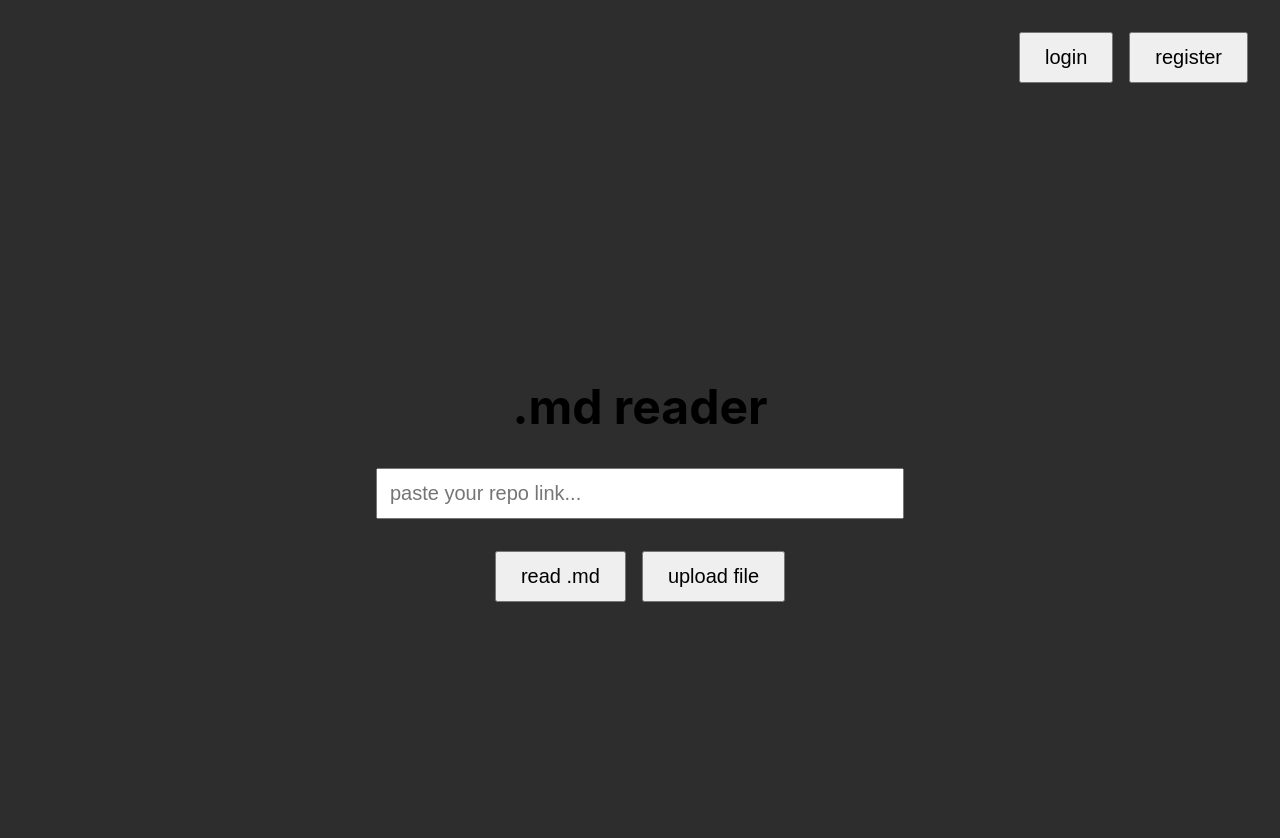
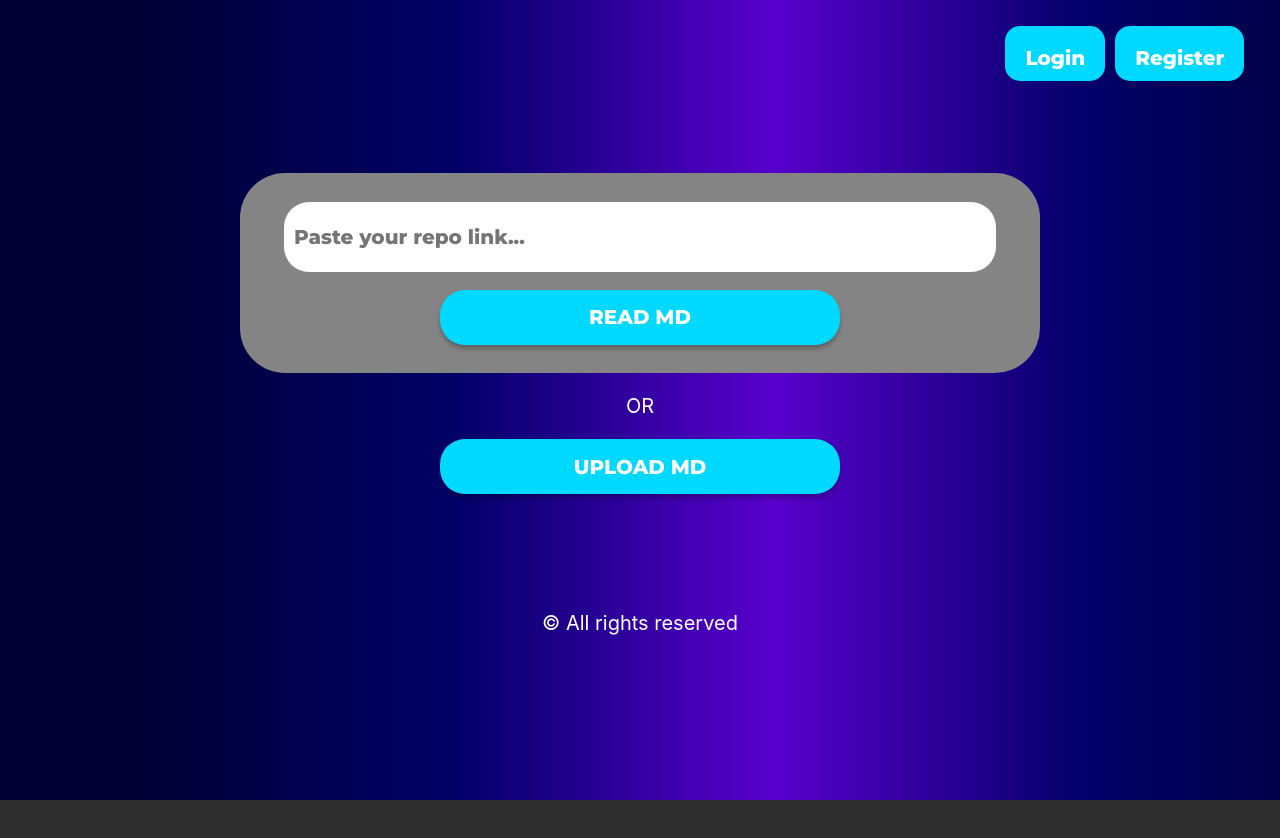
Before and after one commit to Kuonkli/MarkDownReader, a React (Create React App) app in the folder client/: page / in a window 1280 px wide. Shown: the top 838 px of the page. After the commit the page ends 800 px from the top, so only its background shows below. Built offline with nearby package versions, Linux system fonts and the light colour scheme; the HTML template or start-up script is replaced by a standard one.

Commit message:
local changes

```diff
--- a/client/src/App.js
+++ b/client/src/App.js
@@ -3,10 +3,12 @@
 import MainPageComponent from "./components/MainPageComponent";
 import FileComponent from "./components/FileComponent";
 import UserProjectsComponent from "./components/UserProjectsComponent";
+import Background from './components/BackgroundComponent';
 
 const App = () => {
     return (
         <Router>
+            <Background />
             <Routes>
                 <Route path="/" element={<MainPageComponent />} />
                 <Route path="/file" element={<FileComponent />} />
--- /dev/null
+++ b/client/src/components/BackgroundComponent.js
@@ -0,0 +1,68 @@
+import React, { useEffect, useRef } from 'react';
+import "../css/BackgroundStyles.css"; // Импортируем CSS-файл
+
+const BackgroundComponent = () => {
+  const canvasRef = useRef(null);
+
+  useEffect(() => {
+    const canvas = canvasRef.current;
+    const ctx = canvas.getContext('2d');
+    let animationFrameId;
+    let offset = 0; // Смещение градиента
+    let direction = 1; // Направление движения (1 - вправо, -1 - влево)
+
+    // Настройка холста
+    const resizeCanvas = () => {
+      canvas.width = window.innerWidth;
+      canvas.height = window.innerHeight;
+    };
+
+    window.addEventListener('resize', resizeCanvas);
+    resizeCanvas();
+
+    // Анимация градиента
+    const animate = () => {
+      animationFrameId = requestAnimationFrame(animate);
+
+      // Очищаем холст
+      ctx.clearRect(0, 0, canvas.width, canvas.height);
+
+      // Создаем линейный градиент
+      const gradient = ctx.createLinearGradient(
+        offset, 0, // Начальная точка X
+        canvas.width + offset, 0 // Конечная точка X
+      );
+
+      // Цвета градиента
+      gradient.addColorStop(0, 'hsl(240, 100%, 10%)'); // Темно-синий
+      gradient.addColorStop(0.25, 'hsl(240, 100%, 20%)'); // Синий
+      gradient.addColorStop(0.5, 'hsl(266, 100%, 40%)'); // Яркий синий
+      gradient.addColorStop(0.75, 'hsl(240, 100%, 20%)'); // Синий
+      gradient.addColorStop(1, 'hsl(240, 100%, 10%)'); // Темно-синий
+
+      // Заливаем холст градиентом
+      ctx.fillStyle = gradient;
+      ctx.fillRect(0, 0, canvas.width, canvas.height);
+
+      // Анимация смещения
+      offset += direction * 0.4; // Скорость движения градиента
+
+      // Меняем направление, если градиент дошел до края
+      if (offset >= canvas.width * 0.2 || offset <= -canvas.width * 0.2) {
+        direction *= -1; // Меняем направление
+      }
+    };
+
+    animate();
+
+    // Очистка
+    return () => {
+      window.removeEventListener('resize', resizeCanvas);
+      cancelAnimationFrame(animationFrameId);
+    };
+  }, []);
+
+  return <canvas ref={canvasRef} className="canvas-style" />;
+};
+
+export default BackgroundComponent;
--- a/client/src/components/MainPageComponent.js
+++ b/client/src/components/MainPageComponent.js
@@ -130,38 +130,41 @@
     };
 
     return (
-        <div className="container">
+        <div>
             <header className="main-page-header">
+                <div>
                     <button
                         className="header-button"
                         id="login"
                         onClick={() => toggleAuthVisibility(true)}>
-                        login
+                        Login
                     </button>
                     <button
                         className="header-button"
                         id="register"
                         onClick={() => toggleAuthVisibility(false)}>
-                        register
+                        Register
                     </button>
+                </div>
             </header>
 
             <main className="main">
                 {AuthVisibility ?
                     (
-                        <div id={"auth-overlay"} className={"auth-overlay"} onClick={(e) => {
+                        <div className={"auth-window"}>
+                            <div id={"auth-overlay"}  className={"auth-overlay"} onClick={(e) => {
                                 if (e.target === document.getElementById("auth-overlay")) {
                                     setAuthVisibility(false);
                                 }
-                        }}>
+                            }}/>
                             <div className="auth-container">
-                                <h2>{isLogin ? "auth" : "registration"}</h2>
+                                <h2>{isLogin ? "Авторизация" : "Регистрация"}</h2>
                                 {authError && <p className={"error-message"}>{authError}</p>}
                                 <form onSubmit={handleAuthSubmit}>
                                     {!isLogin && (
                                         <>
                                             <div className="form-group">
-                                                <label htmlFor="nickname">nickname:</label>
+                                                <label htmlFor="nickname">Имя аккаунта:</label>
                                                 <input
                                                     type="text"
                                                     id="nickname"
@@ -174,7 +177,7 @@
                                         </>
                                     )}
                                     <div className="form-group">
-                                        <label htmlFor="email">email:</label>
+                                        <label htmlFor="email">Email:</label>
                                         <input
                                             type="email"
                                             id="email"
@@ -185,7 +188,7 @@
                                         />
                                     </div>
                                     <div className="form-group">
-                                        <label htmlFor="password">password:</label>
+                                        <label htmlFor="password">Пароль:</label>
                                         <input
                                             type="password"
                                             id="password"
@@ -196,10 +199,10 @@
                                         />
                                     </div>
                                     <button className="auth-button" type="submit">
-                                        {isLogin ? "login" : "register"}
+                                        {isLogin ? "Войти" : "Зарегистрироваться"}
                                     </button>
                                     <p onClick={toggleForm} className="toggle-link">
-                                        {isLogin ? 'has no account yet? register' : 'already registered? login'}
+                                        {isLogin ? 'Нет аккаунта? Зарегистрируйтесь' : 'Уже есть аккаунт? Войдите'}
                                     </p>
                                 </form>
                             </div>
@@ -207,7 +210,8 @@
                     ) : null
                 }
 
-                        <h1>.md reader</h1>
+                <div className="container">
+                    <div className="link-block">
                         <div className="pastelinkarea">
                             {error && <p style={{color: "red"}}>{error}</p>}
                             <input
@@ -218,21 +222,22 @@
                                     setRepoLink(e.target.value);
                                     setError("");
                                 }}
-                                placeholder="paste your repo link..."
+                                placeholder="Paste your repo link..."
                             />
                         </div>
-                        <div className="ButtonGroup">
                         <div className="read-md-button">
                             <button id="read-md-button" onClick={fetchFiles}>
-                                    read .md
+                                READ MD
                             </button>
                         </div>
+                    </div>
+                    <p>OR</p>
                     <div className="upload-md-button">
                         <button
                             id="upload-md-button"
                             onClick={() => document.getElementById("file-input").click()}
                         >
-                                upload file
+                            UPLOAD MD
                         </button>
                         <input
                             type="file"
@@ -245,6 +250,11 @@
                     </div>
                 </div>
             </main>
+
+
+            <footer className="footer">
+                <p>&copy; All rights reserved</p>
+            </footer>
         </div>
     );
 };
--- /dev/null
+++ b/client/src/css/BackgroundStyles.css
@@ -0,0 +1,9 @@
+/* styles.css */
+.canvas-style {
+    position: fixed;
+    top: 0;
+    left: 0;
+    width: 100%;
+    height: 100%;
+    z-index: -1;
+  }
--- a/client/src/css/MainPageStyles.css
+++ b/client/src/css/MainPageStyles.css
@@ -1,96 +1,169 @@
 @import url('https://fonts.googleapis.com/css2?family=Montserrat:ital,wght@0,100..900;1,100..900&display=swap');
 
 /* Base styles */
+.main-page-header {
+    margin: 2vw 0;
+    padding: 0 2vw;
+    display: flex;
+    flex-direction: row;
+    justify-content: flex-end;
+    gap: 11px;
+}
+
+.header-button,
+#read-md-button,
+#upload-md-button {
+    border: none;
+    border-radius: 15px;
+    font-family: 'Montserrat', sans-serif;
+    font-weight: 800;
+    font-size: inherit;
+    color: #fff;
+    background-color: #00D9FF;
+    transition: transform 0.5s ease, background-color 0.3s ease;
+    cursor: pointer;
+}
+
+.header-button {
+    height: 40px;
+    padding: 10px;
+    margin-right: 10px;
+}
+
+#read-md-button, #upload-md-button {
+    width: 150px;
+    height: 40px;
+    border-radius: 25px;
+    box-shadow: 0 4px 4px 0 rgba(0, 0, 0, 0.25);
+}
 
 .container {
-    min-height: 100vh;
-    padding: 2rem;
+    margin-top: 10vh;
+    margin-bottom: 10vh;
+    padding: 10%;
     display: flex;
     flex-direction: column;
-    justify-content: flex-start;
+    gap: 14px;
+    align-items: center;
 }
 
-.main-page-header {
-    display: flex;
-    justify-content: flex-end;
-    gap: 1rem;
-    margin-bottom: 2rem;
+.container p {
+    color: #fff;
+    margin: 0;
 }
-.header-button{
-    padding: 0.75rem 1.5rem;
-    font-size: 1.25rem; /* Увеличенный размер шрифта */
-    cursor: pointer;
 
-    @media (max-width: 768px) {
-        font-size: 1rem; /* Меньше на мобильных устройствах */
-        padding: 0.5rem 1rem;
-  }
+.footer {
+    color: #fff;
+    text-align: center;
+    margin-top: auto;
+    margin-bottom: 0;
+    font-size: 20px;
 }
-h2{
-    border-bottom: none;
-}
-.main {
-    flex: 1;
+
+.link-block {
+    background-color: #848484;
+    width: 300px;
+    height: 150px;
+    border-radius: 45px;
     display: flex;
     flex-direction: column;
+    justify-content: center;
     align-items: center;
-    justify-content: center;
-    margin-top: auto;
-    margin-bottom: auto;
-    text-align: center;
-}
-.pastelinkarea {
-    width: 100%;
-}
-.ButtonGroup {
-    display: flex;
-    gap: 1rem;
-    justify-content: center;
-    margin-top: 1rem;
+    gap: 18px;
 }
 
-input{
-    max-width: 500px;
-    width: 100%;
-    margin: 0 auto 1rem;
-    padding: 0.75rem;
-    font-size: 1.25rem; /* Увеличенный размер шрифта */
+#repo-link {
+    font-family: 'Montserrat', sans-serif;
+    font-weight: 800;
+    font-size: inherit;
+    width: 252px;
+    height: 50px;
+    border-radius: 25px;
+    border: none;
+    padding-left: 10px;
+}
 
-    @media (max-width: 768px) {
-        font-size: 1rem; /* Меньше на мобильных устройствах */
+input:focus {
+    outline: none;
+}
+
+button:hover, #read-md-button:hover, #upload-md-button:hover {
+    background-color: #04b0ce;
+}
+
+button:active, #read-md-button:active, #upload-md-button:active {
+    transform: scale(1.1);
+}
+
+/* Tablet styles (min-width: 768px) */
+@media (min-width: 768px) {
+    html, body {
+        font-size: 20px;
+    }
+
+    .header {
+        gap: 13px;
+    }
+
+    .header-button {
+        height: 55px;
+        padding: 20px;
+    }
+
+    .container {
+        gap: 21px;
+    }
+
+    .link-block {
+        width: 400px;
+        height: 200px;
+    }
+
+    #repo-link {
+        width: 340px;
+        height: 68px;
+    }
+
+    #read-md-button, #upload-md-button {
+        width: 200px;
+        height: 55px;
     }
 }
 
-h1{
-    font-size: 3rem; /* Увеличенный размер шрифта */
-    margin-bottom: 2rem;
-
-    @media (max-width: 768px) {
-        font-size: 2.5rem; /* Меньше на мобильных устройствах */
+/* Desktop styles (min-width: 1024px) */
+@media (min-width: 1024px) {
+    .header {
+        margin: 5% 0;
     }
 
-    @media (max-width: 480px) {
-        font-size: 2rem; /* Еще меньше на очень маленьких экранах */
+    .container {
+        padding: 1%;
+        margin-bottom: 5%;
+    }
+
+    .link-block {
+        width: 800px;
+    }
+
+    #repo-link {
+        width: 700px;
+    }
+
+    #read-md-button, #upload-md-button {
+        width: 400px;
     }
 }
-h2{
-    border-bottom: none;
+
+.auth-window {
+    position: fixed;
+    top: 0;
+    left: 0;
+    width: 100vw;
+    height: 100vh;
+    display: flex;
+    justify-content: center;
+    align-items: center;
 }
-button {
-    padding: 0.75rem 1.5rem;
-    font-size: 1.25rem; /* Увеличенный размер шрифта */
-    cursor: pointer;
-
-    @media (max-width: 768px) {
-        font-size: 1rem; /* Меньше на мобильных устройствах */
-        padding: 0.5rem 1rem;
-  }
-}
-
-
-
-
-
 
 .auth-overlay {
     position: fixed;
@@ -98,11 +171,11 @@
     left: 0;
     width: 100vw;
     height: 100vh;
-    background-color: rgba(0, 0, 0, 0.5); /* Полупрозрачный затемнённый фон */
     display: flex;
     justify-content: center;
     align-items: center;
-    z-index: 1000; /* Поверх всех остальных элементов */
+    z-index: 800; /* Поверх всех остальных элементов */
+    background-color: rgba(0, 0, 0, 0.90); /* Полупрозрачный затемнённый фон */
 }
 
 .auth-overlay:hover {
@@ -110,56 +183,78 @@
 }
 
 .auth-container {
-    background-color: #131212;
-    min-width: 40%;
-    margin: 2rem auto;
-    padding: 2rem;
-    border-radius: 1rem;
+    background-color: #2D2D2D;
+    width: 350px;
+    padding: 20px;
+    border-radius: 25px;
     box-shadow: 0 4px 4px rgba(0, 0, 0, 0.25);
     display: flex;
     flex-direction: column;
-    gap: 2rem;
+    gap: 20px;
     align-items: center;
     color: #fff;
     font-family: 'Montserrat', sans-serif;
     font-weight: 800;
-}
-
-.auth-container:hover {
-    cursor: default;
+    z-index: 1000;
 }
 
 .auth-container h2 {
     margin: 0;
-    font-size: 1.5rem;
-    color: #ffffff;
+    font-size: 24px;
+    color: #00D9FF;
 }
 
 .form-group {
     width: 100%;
     display: flex;
     flex-direction: column;
-    gap: 0.25rem;
+    gap: 8px;
     margin-bottom: 1vw;
 }
 
 .form-group label {
-    font-size: 1rem;
+    font-size: 14px;
     color: #fff;
 }
 
+.form-group input {
+    height: 40px;
+    border: none;
+    border-radius: 15px;
+    padding: 0 10px;
+    font-family: 'Montserrat', sans-serif;
+    font-size: 14px;
+    font-weight: 800;
+    color: #000;
+}
 
-
+.form-group input:focus {
+    outline: none;
+    border: 2px solid #00D9FF;
+    background-color: #f0f0f0;
+}
 
 .auth-button {
     width: 100%;
+    height: 45px;
+    background-color: #00D9FF;
     border: none;
-    font-size: 1rem;
+    border-radius: 25px;
+    font-family: 'Montserrat', sans-serif;
+    font-weight: 800;
+    color: #fff;
+    font-size: 16px;
     cursor: pointer;
     transition: background-color 0.3s ease, transform 0.2s ease;
 }
 
+.auth-button:hover {
+    background-color: #04b0ce;
+}
 
+.auth-button:active {
+    transform: scale(1.05);
+}
 
 .error-message {
     color: red;
@@ -167,17 +262,15 @@
 }
 
 .toggle-link {
-    margin-top: 2rem ;
     font-size: 14px;
-    color: #e100ff;
+    color: #00D9FF;
     cursor: pointer;
-
+    text-decoration: underline;
     text-align: center;
 }
 
 .toggle-link:hover {
-    color: #ffffff;
-    text-decoration: underline;
+    color: #04b0ce;
 }
 
 /* Tablet styles (min-width: 768px) */
--- a/client/src/css/UserProjectsStyles.css
+++ b/client/src/css/UserProjectsStyles.css
@@ -1,5 +1,4 @@
 .projects-header {
-    background-color: #2D2D2D;
     padding: 20px;
 }
 
@@ -81,6 +80,5 @@
 .footer {
     text-align: center;
     padding: 20px;
-    background-color: #2D2D2D;
     color: #fff;
 }
```
Also changed, not shown: 1 other file (tests, documents, lock files or other folders). Lines whose indentation alone changed are shown as unchanged.
